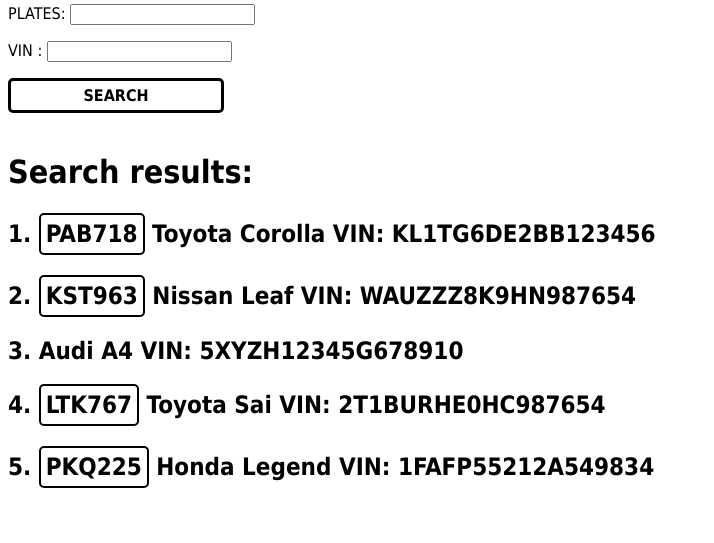
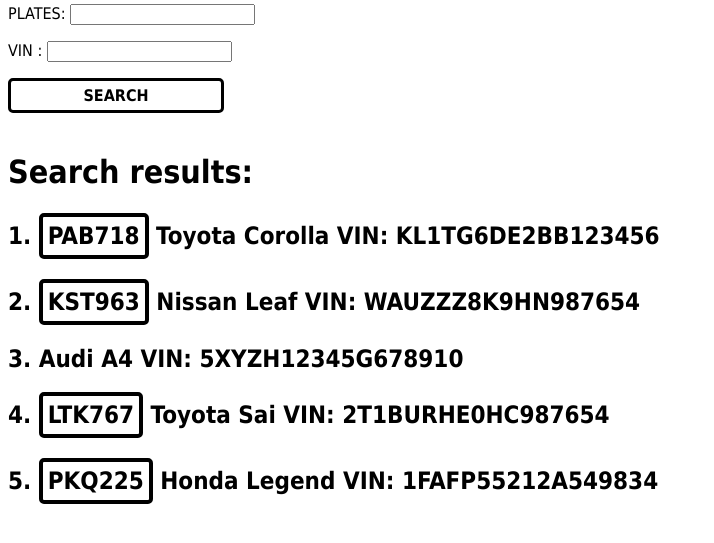
Before and after one commit to CHEMLEV/VEHICLEHUB, a Django app: page /vehiclehub/report/ in a window 1280 px wide. Shown: the part 193-736 px from the top of the page, without its empty margins (0-714 px from the left). Run offline with Django 4.2, Linux system fonts and the light colour scheme; a user stored in the database is signed in; data comes from the database, SQL or seed files in the repository; both versions use the stored data as it was after the commit.

Commit message:
Pklates decoratin adjusted

```diff
--- a/VehicleHub/static/css/base.css
+++ b/VehicleHub/static/css/base.css
@@ -128,7 +128,7 @@ body {
 }
 
 .plates {
-  border: 2px solid black;
+  border: 4px solid black;
   display: inline-block;
   padding: 5px;
   border-radius: 5px;
```
Also changed, not shown: db.sqlite3.
